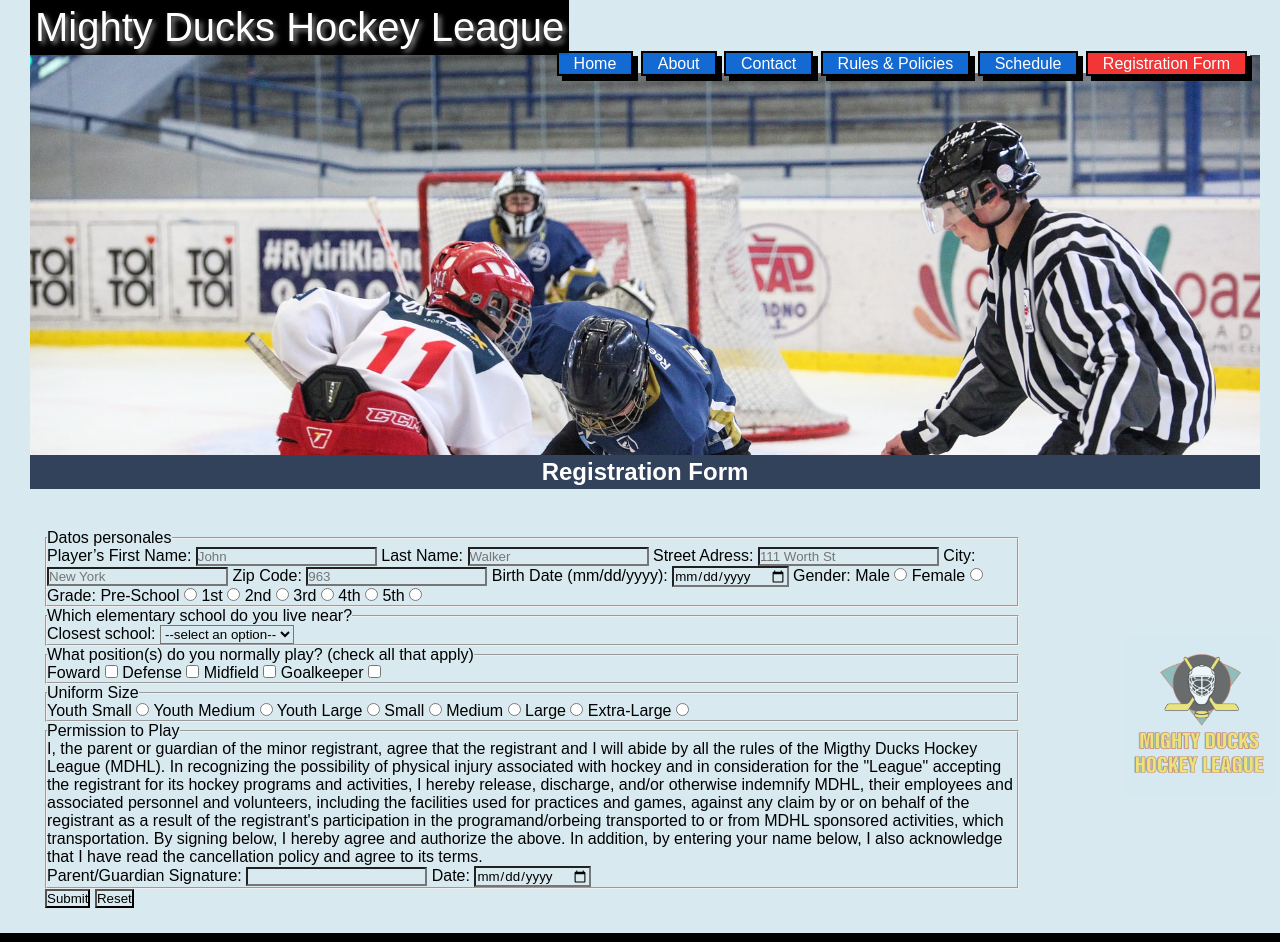
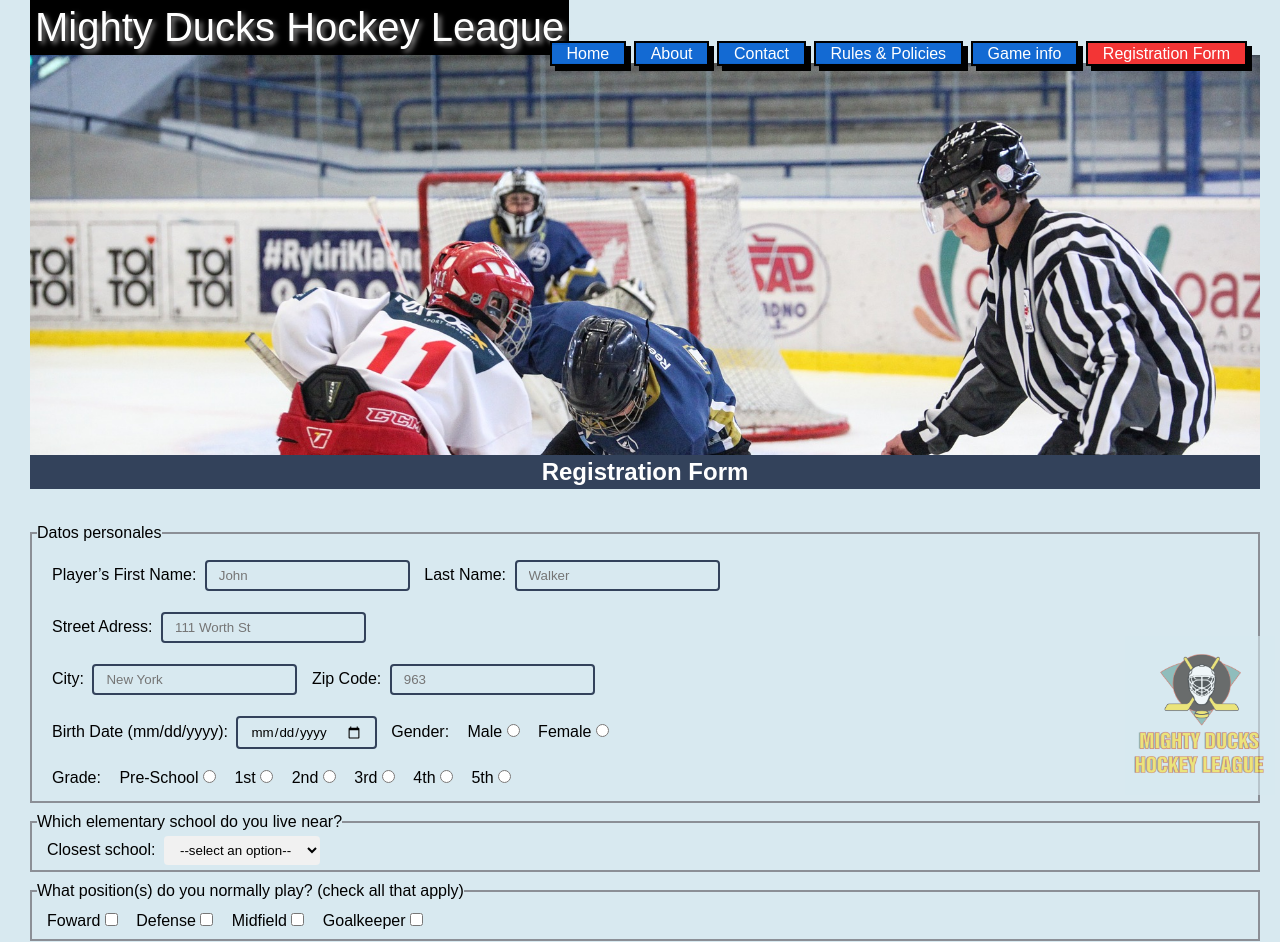
Before and after one commit to LiliaG-hiramatsu/MDHL-Garcia, a plain HTML site: page registration.html in a window 1280 px wide. Shown: the top 942 px of the page. Drawn offline with Linux system fonts and the light colour scheme.

Commit message:
iframe and form done

```diff
--- a/assets/styles/style.css
+++ b/assets/styles/style.css
@@ -37,7 +37,7 @@ nav {
   position: absolute;
   right: 30px;
   z-index: 1;
-  /* transform: translate(0, -10px); */
+  transform: translate(0, -10px);
 }
 
 .botones a {
@@ -227,8 +227,66 @@ td {
   color: rgba(0, 0, 255, 0.615);
 }
 
-.container-form{
-  width: 80%;
-  margin: 10px;
+.container-form {
+  display: flex;
+  flex-direction: column;
+  justify-content: center;
+  flex-wrap: wrap;
+}
+
+.box-form {
+  margin: 5px;
+  align-self: center;
+}
+
+label {
+  padding: 10px 4px 10px 10px;
+  margin-bottom: 2px;
+}
+
+input {
+  padding: 6px 12px;
+  margin: 8px 0;
+  border: 2px solid #33425b;
+  border-radius: 4px;
+}
+
+fieldset {
+  margin: 10px 0px;
   padding: 5px;
+  border: 2px solid #8b8f96;
 }
+
+select {
+  padding: 6px 12px;
+  border: none;
+  border-radius: 4px;
+  background-color: #f1f1f1;
+}
+
+button {
+  background-color: rgb(11, 101, 211);
+  border: none;
+  color: white;
+  padding: 13px 20px;
+  margin: 4px 20px;
+  cursor: pointer;
+}
+
+button:hover {
+  background-color: rgb(5, 69, 147);
+}
+
+.container-flex-maps {
+  display: flex;
+  flex-direction: column;
+  align-items: center;
+}
+
+.container-flex-maps > h3 {
+  text-decoration: underline;
+}
+
+.map {
+  margin: 12px;
+}
--- a/registration.html
+++ b/registration.html
@@ -17,14 +17,13 @@
                 <a href="./aboutMDHL.html" class="desactive-page">About</a>
                 <a href="./contact.html" class="desactive-page">Contact</a>
                 <a href="./rules.html" class="desactive-page">Rules & Policies</a>
-                <a href="./game_info.html" class="desactive-page">Schedule</a>
+                <a href="./game_info.html" class="desactive-page">Game info</a>
                 <a href="#" class="active-page">Registration Form</a>
             </div>
         </nav>
         <h2 class="title">Registration Form</h2>
     </header>
     <main>
-        <section class="container-flex">
         <div class="logo">
             <img src="./assets/images/Logo_Mighty_ducks-01.png" alt="logo" width="150">
         </div>
@@ -32,19 +31,25 @@
             <form action="show_data.html" method="get">
                 <fieldset>
                     <legend>Datos personales</legend>
-
+                    <div class="box-form">
                         <label for="first_name">Player’s First Name:</label>
                         <input type="text" id="first_name" name="first_name" placeholder="John" required>
                         <label for="last_name">Last Name:</label>
                         <input type="text" id="last_name" name="last_name" placeholder="Walker" required>
+                    </div>
+                    <div class="box-form">
                         <label for="adress">Street Adress:</label>
                         <input type="text" id="adress" name="adress" placeholder="111 Worth St" required>
+                    </div>
+                    <div class="box-form">
                         <label for="city">City:</label>
                         <input type="text" id="city" name="city" placeholder="New York" required>
-                        <label for="">Zip Code:</label>
-                        <input type="number" id="" name="" placeholder="963" required>
-                        <label for="">Birth Date (mm/dd/yyyy):</label>
-                        <input type="date" id="" name="">
+                        <label for="zip-code">Zip Code:</label>
+                        <input type="number" id="zip-code" name="zip-code" placeholder="963" required>
+                    </div>
+                    <div class="box-form">
+                        <label for="birth-date">Birth Date (mm/dd/yyyy):</label>
+                        <input type="date" id="birth-date" name="date">
                         <label>Gender:</label>
                         <label>
                             Male
@@ -54,37 +59,40 @@
                             Female
                             <input type="radio" name="gender" id="female" value="F">
                         </label>
+                    </div>
+                    <div class="box-form">
                         <label>Grade:</label>
                         <label>
                             Pre-School
-                            <input type="radio" name="grade" id="grade" value="pre-school">
+                            <input type="radio" name="grade" id="pre-school" value="pre-school">
                         </label>
                         <label>
                             1st
-                            <input type="radio" name="grade" id="grade" value="1st">
+                            <input type="radio" name="grade" id="1st" value="1st">
                         </label>
                         <label>
                             2nd
-                            <input type="radio" name="grade" id="grade" value="2nd">
+                            <input type="radio" name="grade" id="2nd" value="2nd">
                         </label>
                         <label>
                             3rd
-                            <input type="radio" name="grade" id="grade" value="3rd">
+                            <input type="radio" name="grade" id="3rd" value="3rd">
                         </label>
                         <label>
                             4th
-                            <input type="radio" name="grade" id="grade" value="4th">
+                            <input type="radio" name="grade" id="4th" value="4th">
                         </label>
                         <label>
                             5th
-                            <input type="radio" name="grade" id="grade" value="5th">
+                            <input type="radio" name="grade" id="5th" value="5th">
                         </label>
+                    </div>
                 </fieldset>
 
                 <fieldset>
                     <legend>Which elementary school do you live near?</legend>
-                        <label for="school">Closest school:</label>
-                        <select name="school" id="school">
+                    <label for="closest-school">Closest school:</label>
+                    <select name="closest-school" id="closest-school">
                         <option selected disabled>--select an option--</option>
                         <option value="AJ Katzenmaier">AJ Katzenmaier</option>
                         <option value="Greenbay">Greenbay</option>
@@ -97,53 +105,53 @@
 
                 <fieldset>
                     <legend>What position(s) do you normally play? (check all that apply)</legend>
-                        <label>
+                    <label for="foward">
                         Foward
-                            <input type="checkbox" name="position" id="position">
+                        <input type="checkbox" name="position" id="foward" value="Foward">
                     </label>
-                        <label>
+                    <label for="defense">
                         Defense
-                            <input type="checkbox" name="position" id="position">
+                        <input type="checkbox" name="position" id="defense" value="Defense">
                     </label>
-                        <label>
+                    <label for="midfield">
                         Midfield
-                            <input type="checkbox" name="position" id="position">
+                        <input type="checkbox" name="position" id="midfield" value="Midfield">
                     </label>
-                        <label>
+                    <label for="goalkeeper">
                         Goalkeeper
-                            <input type="checkbox" name="position" id="position">
+                        <input type="checkbox" name="position" id="goalkeeper" value="Goalkeeper">
                     </label>
                 </fieldset>
 
                 <fieldset>
                     <legend>Uniform Size</legend>
-                        <label>
+                    <label for="youth-small">
                         Youth Small
-                            <input type="radio" name="uniform-size" id="uniform-size">
+                        <input type="radio" name="uniform-size" id="youth-small" value="Youth Small">
                     </label>
-                        <label>
+                    <label for="youth-medium">
                         Youth Medium
-                            <input type="radio" name="uniform-size" id="uniform-size">
+                        <input type="radio" name="uniform-size" id="youth-medium" value="Youth Medium">
                     </label>
-                        <label>
+                    <label for="youth-large">
                         Youth Large
-                            <input type="radio" name="uniform-size" id="uniform-size">
+                        <input type="radio" name="uniform-size" id="youth-large" value="Youth Large">
                     </label>
-                        <label>
+                    <label for="small">
                         Small
-                            <input type="radio" name="uniform-size" id="uniform-size">
+                        <input type="radio" name="uniform-size" id="small" value="Small">
                     </label>
-                        <label>
+                    <label for="medium">
                         Medium
-                            <input type="radio" name="uniform-size" id="uniform-size">
+                        <input type="radio" name="uniform-size" id="medium" value="Medium">
                     </label>
-                        <label>
+                    <label for="large">
                         Large
-                            <input type="radio" name="uniform-size" id="uniform-size">
+                        <input type="radio" name="uniform-size" id="large" value="Large">
                     </label>
-                        <label>
+                    <label for="extra-large">
                         Extra-Large
-                            <input type="radio" name="uniform-size" id="uniform-size">
+                        <input type="radio" name="uniform-size" id="extra-large" value="Extra-Large">
                     </label>
                 </fieldset>
 
@@ -162,18 +170,19 @@
                     </p>
                     <label>
                         Parent/Guardian Signature:
-                            <input type="text" name="signature" id="signature">
+                        <input type="text" name="signature" id="signature" required>
                     </label>
                     <label>
                         Date:
-                            <input type="date" name="date" id="date">
+                        <input type="date" name="date" id="date" required>
                     </label>
                 </fieldset>
+                <div class="box-form">
                     <button type="submit">Submit</button>
                     <button type="reset">Reset</button>
+                </div>
             </form>
         </div>
-        </section>
     </main>
     <footer>
         <p>Copyright &copy; Lilia García 2023, all rights reserved.</p>
```
Also changed, not shown: aboutMDHL.html (+1 -1 lines), contact.html (+1 -1 lines), game_info.html (+28 -1 lines), index.html (+1 -1 lines), rules.html (+1 -1 lines). Lines whose indentation alone changed are shown as unchanged.
